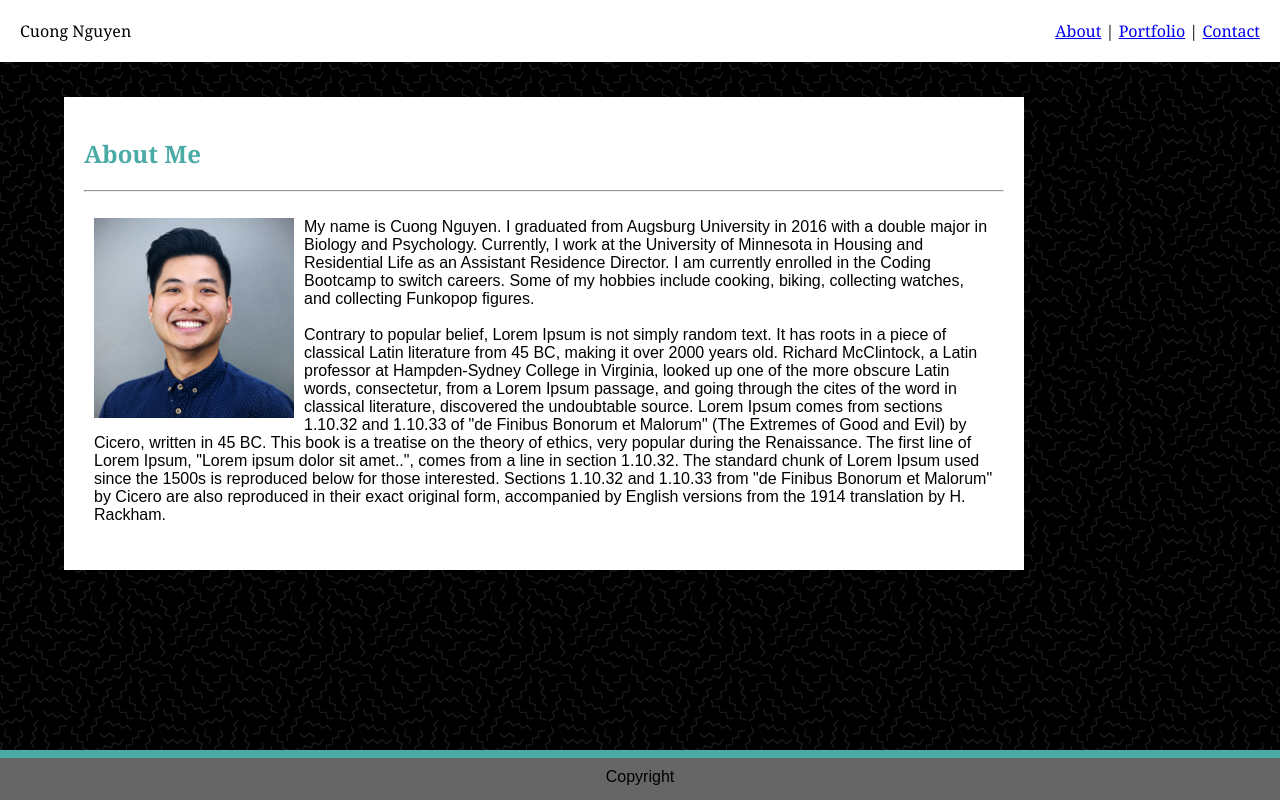
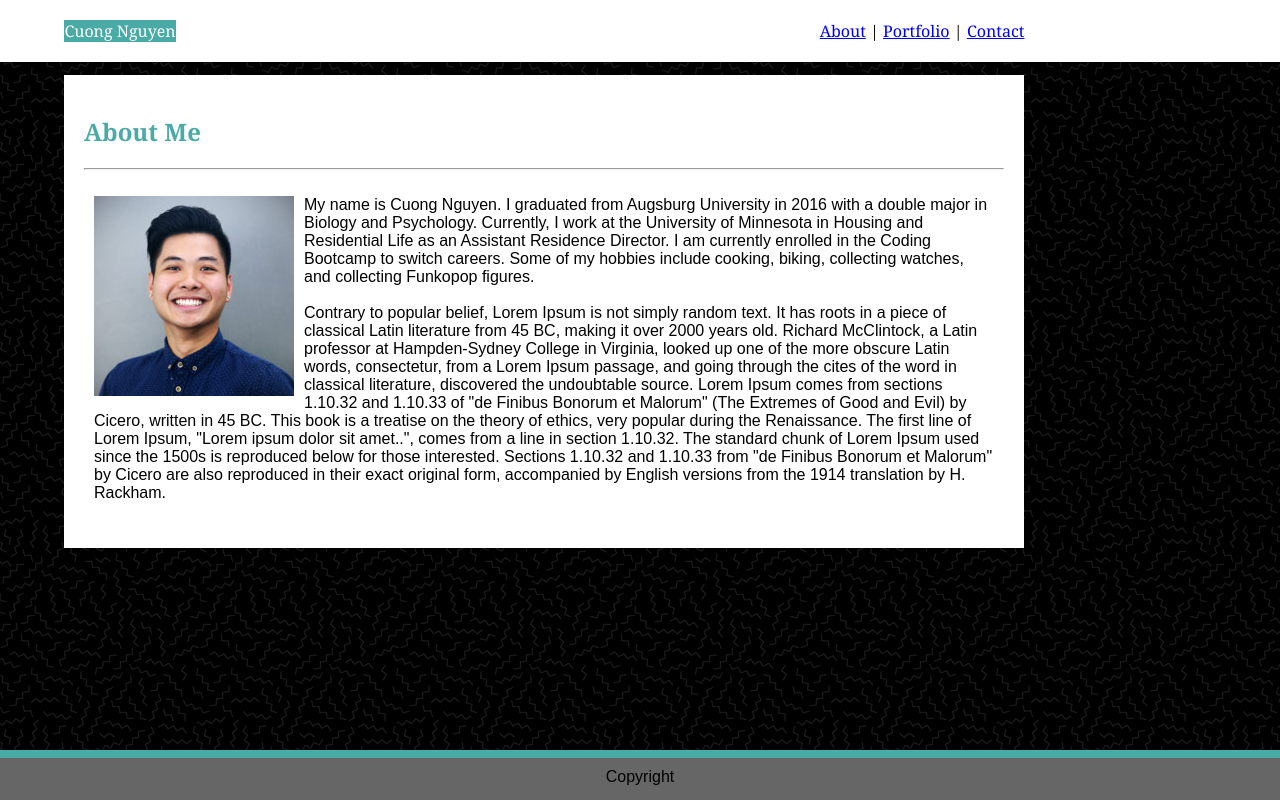
Before and after one commit to nguyenc26/Basic-Portfolio-, a plain HTML site: page index.html in a window 1280 px wide. Drawn offline with Linux system fonts and the light colour scheme.

Commit message:
header changes

```diff
--- a/assests/css/style.css
+++ b/assests/css/style.css
@@ -14,8 +14,22 @@ header {
     background-color: #ffffff;
     padding: 20px;
     margin-bottom: 25px;
+    position: fixed;
+    top: 0;
+    width: 100%;
 }
 
+.headerclass{
+    width: 960px;
+    margin-left: auto;
+    margin-right: 19%;
+}
+
+.name {
+    float:left;
+    background-color: #4aaaa5;
+    color: #ffffff;
+}
 nav {
     float: right;
 }
@@ -25,7 +39,7 @@ nav {
     background-color: #ffffff;
     border-color: #dddddd;
     padding: 20px;
-    margin: 10px auto 0 auto;
+    margin: 75px auto 0 auto;
     position: fixed;
     float: right;
     position: relative;
--- a/index.html
+++ b/index.html
@@ -12,12 +12,14 @@
 
     <div>
         <header>
-            Cuong Nguyen
+            <div class="headerclass" class="clearfix">
+                <div class="name"> Cuong Nguyen </div>
             <nav>
                 <a href="index.html">About</a> |
                 <a href="portfolio.html">Portfolio</a> |
                 <a href="contact.html">Contact</a>
             </nav>
+            </div>
         </header>
         <div class="clearfix"></div>
     </div>
```
